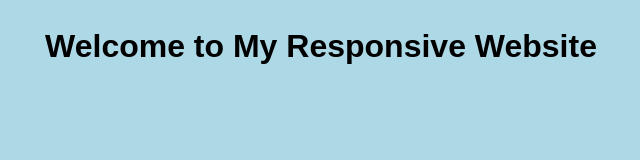
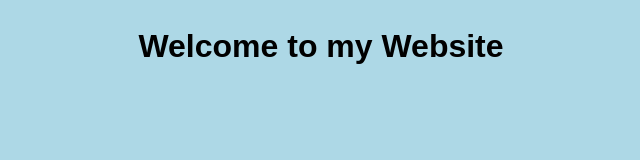
Before and after one commit to kklint/interesting-frost, a website: page index.html in a window 1280 px wide. Shown: the whole page, without its empty margins (319-959 px from the left). Drawn offline with Linux system fonts and the light colour scheme.

Commit message:
updated index.html

```diff
--- a/index.html
+++ b/index.html
@@ -2,7 +2,7 @@
 </head>
 <body>
 
-  <h1>Welcome to My Responsive Website</h1>
+  <h1>Welcome to my Website</h1>
 
 </body>
 </html>
```
Also changed, not shown: 1 other file.
